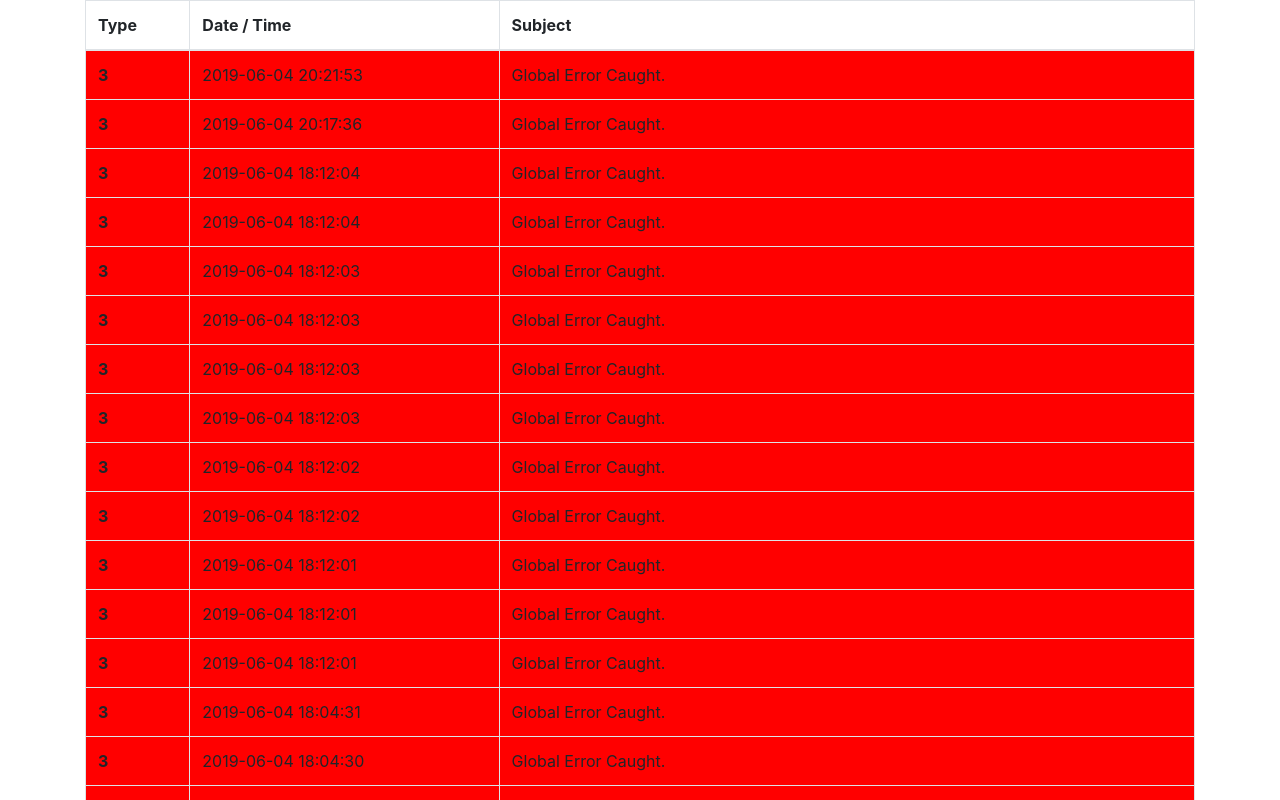
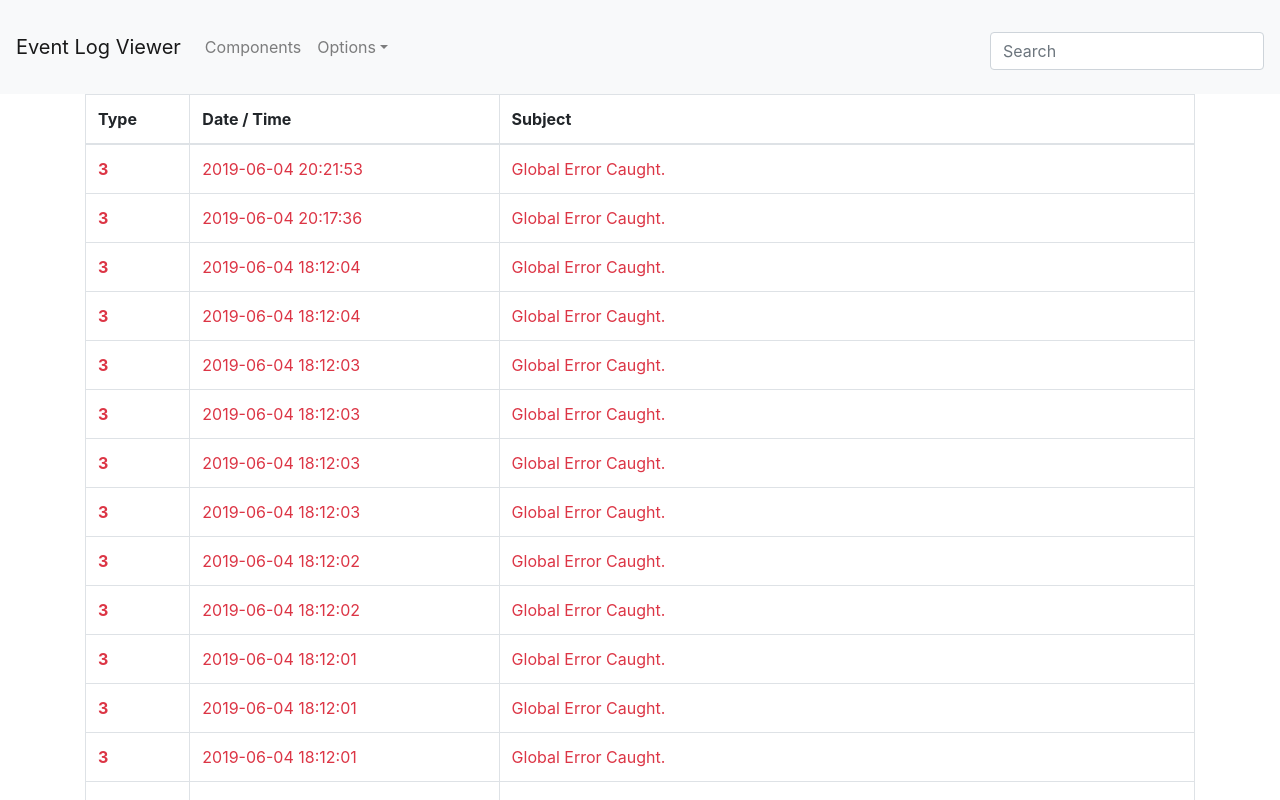
Before and after one commit to Ta1grr/Event-Log-Viewer, a React (Create React App) app: page / in a window 1280 px wide. Shown: the top 800 px of the page. Built offline with nearby package versions, Linux system fonts and the light colour scheme.

Commit message:
updating more styling, also working on search function

```diff
--- a/package.json
+++ b/package.json
@@ -7,6 +7,7 @@
     "@testing-library/react": "^9.3.2",
     "@testing-library/user-event": "^7.1.2",
     "bootstrap": "^4.4.1",
+    "date-fns": "^2.10.0",
     "react": "^16.13.0",
     "react-dom": "^16.13.0",
     "react-scripts": "3.4.0",
--- a/src/App.js
+++ b/src/App.js
@@ -1,14 +1,14 @@
 import React from "react";
 import "./App.css";
-import TableFormat from "./components/table/index";
+import TableFormat from "./components/Table";
+import NavBar from "./components/NavBar";
 
 function App() {
   return (
     <div className="App">
-      <header className="App-header">
-        {/* <img src={logo} className="App-logo" alt="logo" /> */}
-        <TableFormat />
-      </header>
+      <NavBar />
+      {/* <img src={logo} className="App-logo" alt="logo" /> */}
+      <TableFormat />
     </div>
   );
 }
--- /dev/null
+++ b/src/components/NavBar/index.js
@@ -0,0 +1,66 @@
+import React, { useState } from "react";
+import {
+  Collapse,
+  Navbar,
+  NavbarToggler,
+  NavbarBrand,
+  Nav,
+  NavItem,
+  NavLink,
+  UncontrolledDropdown,
+  DropdownToggle,
+  DropdownMenu,
+  DropdownItem,
+  NavbarText,
+  Form,
+  FormGroup,
+  Label,
+  Input
+} from "reactstrap";
+
+const NavBar = props => {
+  const [isOpen, setIsOpen] = useState(false);
+
+  const toggle = () => setIsOpen(!isOpen);
+
+  return (
+    <div>
+      <Navbar color="light" light expand="md">
+        <NavbarBrand href="/">Event Log Viewer</NavbarBrand>
+        <NavbarToggler onClick={toggle} />
+        <Collapse isOpen={isOpen} navbar>
+          <Nav className="mr-auto" navbar>
+            <NavItem>
+              <NavLink href="/components/">Components</NavLink>
+            </NavItem>
+            <NavItem></NavItem>
+            <UncontrolledDropdown nav inNavbar>
+              <DropdownToggle nav caret>
+                Options
+              </DropdownToggle>
+              <DropdownMenu right>
+                <DropdownItem>Option 1</DropdownItem>
+                <DropdownItem>Option 2</DropdownItem>
+                <DropdownItem divider />
+                <DropdownItem>Reset</DropdownItem>
+              </DropdownMenu>
+            </UncontrolledDropdown>
+          </Nav>
+          <Form>
+            <FormGroup>
+              <Label></Label>
+              <Input
+                type="search"
+                name="search"
+                id="tableSearch"
+                placeholder="Search"
+              />
+            </FormGroup>
+          </Form>
+        </Collapse>
+      </Navbar>
+    </div>
+  );
+};
+
+export default NavBar;
--- a/src/components/table/ModalRow.js
+++ b/src/components/table/ModalRow.js
@@ -1,15 +1,8 @@
 import React, { useState } from "react";
-import {
-  Button,
-  Modal,
-  ModalHeader,
-  ModalBody,
-  ModalFooter,
-  Table
-} from "reactstrap";
+import { Button, Modal, ModalHeader, ModalBody, ModalFooter } from "reactstrap";
 
 const ModalRow = props => {
-  const { buttonLabel, className } = props;
+  const { className } = props;
 
   const [modal, setModal] = useState(false);
 
@@ -19,30 +12,25 @@ const ModalRow = props => {
     <tr
       className={
         props.logRow.type === "1"
-          ? "row1"
+          ? "text-success"
           : props.logRow.type === "2"
-          ? "row2"
-          : "row3"
+          ? "text-warning"
+          : "text-danger"
       }
       onClick={toggle}
     >
-      {/* <Button color="danger" onClick={toggle}>
-        {buttonLabel}
-      </Button> */}
-
       <th scope="row">{props.logRow.type}</th>
       <td>{props.logRow.created}</td>
       <td>{props.logRow.subject}</td>
 
       <Modal isOpen={modal} toggle={toggle} className={className}>
         <ModalHeader toggle={toggle}>Error Details</ModalHeader>
-        <ModalBody>{props.logRow.body}</ModalBody>
+        <ModalBody>
+          {props.logRow.body ? props.logRow.body : "No error messages"}
+        </ModalBody>
         <ModalFooter>
-          <Button color="primary" onClick={toggle}>
-            Do Something
-          </Button>{" "}
           <Button color="secondary" onClick={toggle}>
-            Cancel
+            Close
           </Button>
         </ModalFooter>
       </Modal>
--- a/src/components/table/index.js
+++ b/src/components/table/index.js
@@ -3,6 +3,7 @@ import { Table, Container } from "reactstrap";
 import ModalRow from "./ModalRow";
 import "./index.css";
 import sampleLogs from "../../SKUNinja-sample-logs.json";
+import { compareAsc, compareDesc } from "date-fns";
 
 class TableFormat extends Component {
   state = {
@@ -26,23 +27,8 @@ class TableFormat extends Component {
           </thead>
           <tbody>
             {this.state.sampleLog.map(log => (
-              // <tr
-              //   className={
-              //     log.type === "1" ? "row1" : log.type === "2" ? "row2" : "row3"
-              //   }
-              // >
-              //   <th scope="row">{log.type}</th>
-              //   <td>{log.created}</td>
-              //   <td>{log.subject}</td>
-              // </tr>
-              <ModalRow logRow={log} />
+              <ModalRow key={log.id} logRow={log} />
             ))}
-            {/* <tr>
-              <th scope="row">1</th>
-              <td>Mark</td>
-              <td>Otto</td>
-              <td>@mdo</td>
-            </tr> */}
           </tbody>
         </Table>
       </Container>
```
Also changed, not shown: src/components/NavBar/index.css (added).
